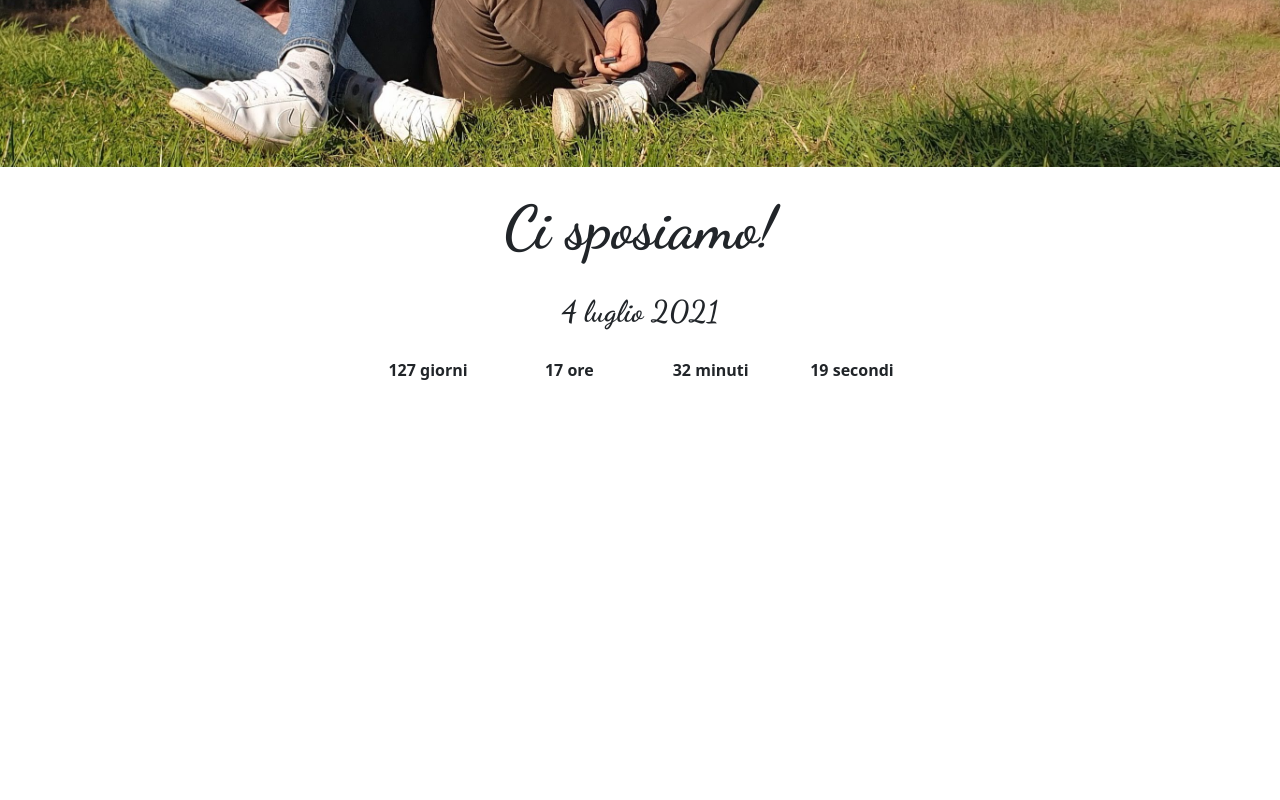
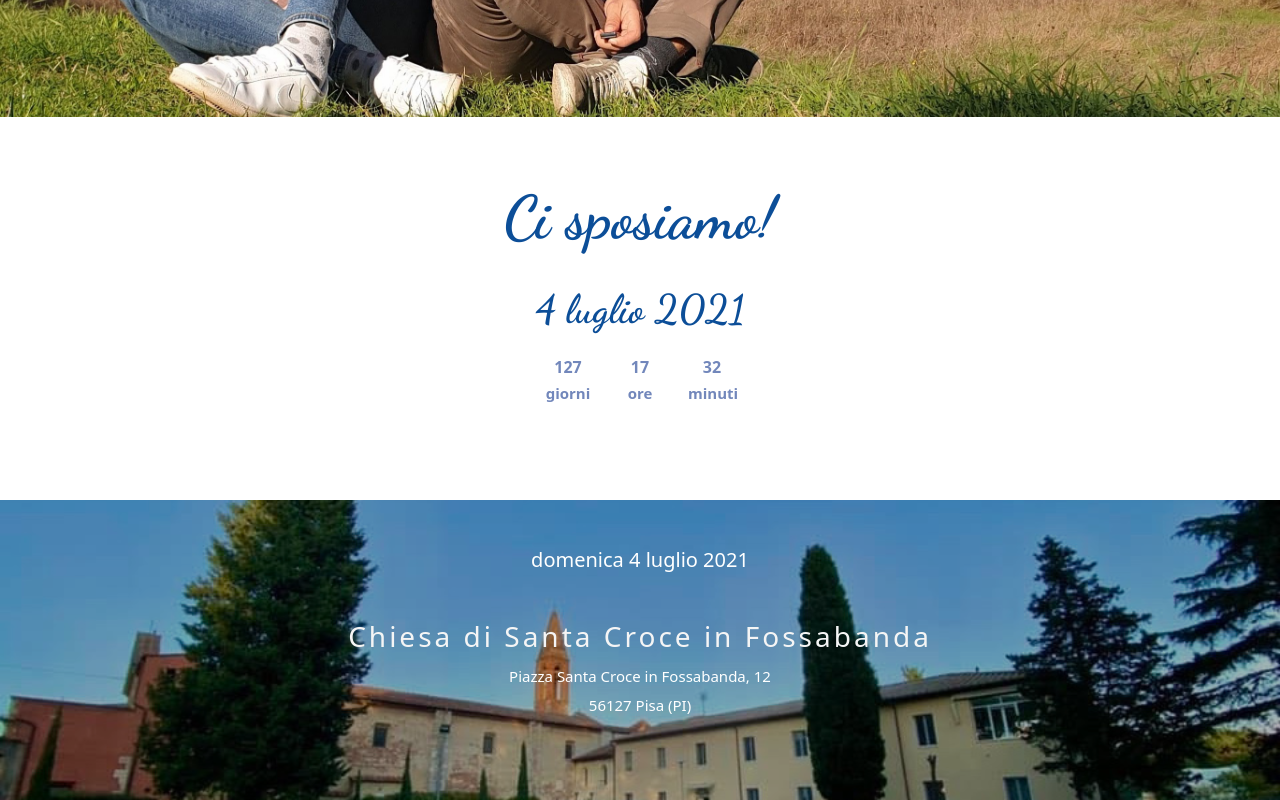
Before and after one commit to tommasorizzo/tomandberry, a website: page index.html in a window 1280 px wide. Shown: the part 583-1383 px from the top of the page. Before the commit the page ends 1029 px from the top, so only its background shows below. Drawn offline with Linux system fonts and the light colour scheme.

Commit message:
cerimonia

```diff
--- a/index.html
+++ b/index.html
@@ -22,7 +22,7 @@
                 <div class="collapse navbar-collapse" id="navbarNav">
                     <ul class="navbar-nav">
                         <li class="nav-item"><a class="nav-link" href="#countdown">Countdown</a></li>
-                        <li class="nav-item"><a class="nav-link" href="#">Cerimonia</a></li>
+                        <li class="nav-item"><a class="nav-link" href="#cerimonia">Cerimonia</a></li>
                         <li class="nav-item"><a class="nav-link" href="#">Conferma</a></li>
                         <li class="nav-item"><a class="nav-link" href="#">Lista Nozze</a></li>
                         <li class="nav-item"><a class="nav-link" href="#">Scrivi</a></li>
@@ -32,17 +32,27 @@
         </nav>
     </section>
     <section id="countdown">
-        <div class="container text-center position-relative mt-2 mb-5">
-            <div class="row cispo justify-content-center p-2"> Ci sposiamo!</div>
-            <div class="row data justify-content-center p-2">4 luglio 2021</div>
-            <div class="row justify-content-center fw-bold p-3">
-                <div class="countdown-item col col-sm-2" id="countdown-days"></div>
-                <div class="countdown-item col col-sm-2" id="countdown-hours"> </div>
-                <div class="countdown-item col col-sm-2" id="countdown-minutes"> </div>
-                <div class="countdown-item col col-sm-2" id="countdown-seconds"> </div>
+        <div class="container text-center position-relative mt-5 mb-5">
+            <div class="row cd-title justify-content-center p-2"> Ci sposiamo!</div>
+            <div class="row cd-data justify-content-center p-2">4 luglio 2021</div>
+            <div class="row cd-num justify-content-center fw-bold p-2">
+                <div class="cd-item col-2 col-sm-1" id="countdown-days"></div>
+                <div class="cd-item col-2 col-sm-1" id="countdown-hours"></div>
+                <div class="cd-item col-2 col-sm-1" id="countdown-minutes"></div>
             </div>
         </div>
     </section>
+
+    <section id="cerimonia">
+        <div class="chiesa">
+            <div class="container chiesa-content align-content-top">
+                <h5>domenica 4 luglio 2021</h5>
+                <h3>Chiesa di Santa Croce in Fossabanda</h3>
+                <p>Piazza Santa Croce in Fossabanda, 12<br>56127 Pisa (PI)</p>
+            </div>
+        </div>
+    </section>
+
 </body>
 
 <script src="/js/bootstrap.bundle.min.js"></script>
--- a/js/countdown.js
+++ b/js/countdown.js
@@ -17,21 +17,21 @@ var x = setInterval(function () {
   var seconds = Math.floor((distance % (1000 * 60)) / 1000);
 
   if (days == 1)
-    var dd = ' giorno';
+    var dd = '<p>giorno</p>';
   else
-    var dd = ' giorni';
+    var dd = '<p>giorni</p>';
   if (hours == 1)
-    var hh = ' ora';
+    var hh = '<p>ora</p>';
   else
-    var hh = ' ore';
+    var hh = "<p>ore</p>";
   if (minutes == 1)
-    var mm = ' minuto';
+    var mm = '<p>minuto</p>';
   else
-    var mm = ' minuti';
+    var mm = '<p>minuti</p>';
   if (seconds == 1)
-    var ss = ' secondo';
+    var ss = '<p>secondo</p>';
   else
-    var ss = ' secondi';
+    var ss = '<p>secondi</p>';
   // Output the result
   document.getElementById("countdown-days").innerHTML = days + dd;
   document.getElementById("countdown-hours").innerHTML = hours + hh;
@@ -45,6 +45,6 @@ var x = setInterval(function () {
     document.getElementById("countdown-hours").innerHTML = 0;
     document.getElementById("countdown-minutes").innerHTML = 0;
     document.getElementById("countdown-seconds").innerHTML = 0;
-    document.getElementsByClassName("countdown-item").style.visibility = 'hidden';
+    document.getElementsByClassName("cd-item").style.visibility = 'hidden';
   }
 }, 1000);
--- a/scss/_style.scss
+++ b/scss/_style.scss
@@ -7,7 +7,7 @@
 // Hero
 
 .hero {
-  min-height: 750px;
+  min-height: 700px;
   background: url('../img/ter.jpg') center center;
   background-size: cover;
   position: relative;
@@ -31,12 +31,44 @@
 
 // Countdown
 
-.cispo {
+.cd-title {
     font-family: 'Dancing Script';
     font-size: 60px;
+      color: $txt-primary;
 }
 
-.data {
+.cd-data {
     font-family: 'Dancing Script';
-    font-size: 30px;
+    font-size: 40px;
+  color: $txt-primary;
 }
+
+.cd-num {
+  color: $txt-secondary;
+  p {
+  color: $txt-secondary;
+  }
+}
+
+// Cerimonia
+.chiesa {
+  height: 300px;
+  background-image: url('../img/scroce.jpg');
+  background-position: center center;
+  background-size: cover;
+  background-color: rgba(73, 69, 69, 0.404);
+  background-blend-mode: multiply;
+  padding-top: 3rem;
+  position: relative;
+  text-align: center;
+  h3 {
+    color: whitesmoke;
+  }
+h5 {
+  color: #ffffff;
+    margin-bottom: 3rem;
+}
+ p {
+  color: #ffffff;
+}
+}
--- a/scss/variables/_colors.scss
+++ b/scss/variables/_colors.scss
@@ -1,9 +1,9 @@
 // Colours partial
 
 // Text colours
-$txt-primary: rgba(28, 54, 83, 0.6);
+$txt-primary: rgba(7, 74, 150, 0.979);
 // body font
-$txt-secondary: #3D4351;
+$txt-secondary: #7287bb;
 // heading font
 $txt-light: #fff;
 // header/hero
@@ -30,3 +30,5 @@ $footer-secondary: #373D4A;
 // Keylines
 $keyline-color: #E6E9EA;
 $footer-keyline-color: #4E566C;
+// Background filter
+$bg-filter: rgba(0, 0, 0, 0.822);
--- a/scss/variables/_fonts.scss
+++ b/scss/variables/_fonts.scss
@@ -58,7 +58,7 @@ h3 {
   color: $h3-color;
   font-size: $font-size-h4;
   font-weight: $bold;
-  text-transform: uppercase;
+  // text-transform: uppercase;
   letter-spacing: 3px;
   line-height: $base-line-height;
 }
@@ -70,6 +70,6 @@ h4 {
 h5 {
   font-size: $font-size-h5;
   color: $h5-color;
-  text-transform: uppercase;
-  font-weight: $semibold;
+  // text-transform: uppercase;
+  font-weight: $bold;
 }
```
Also changed, not shown: css/main.css, img/scroce.jpg (added).
